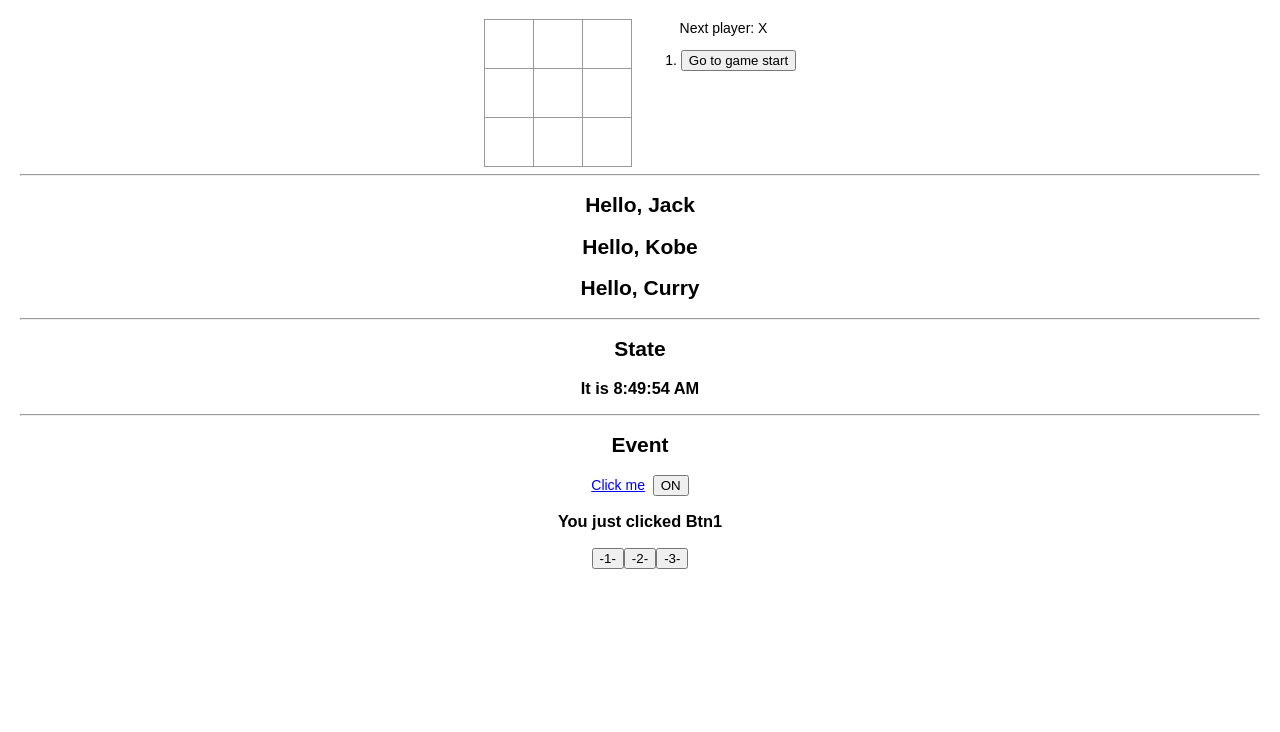
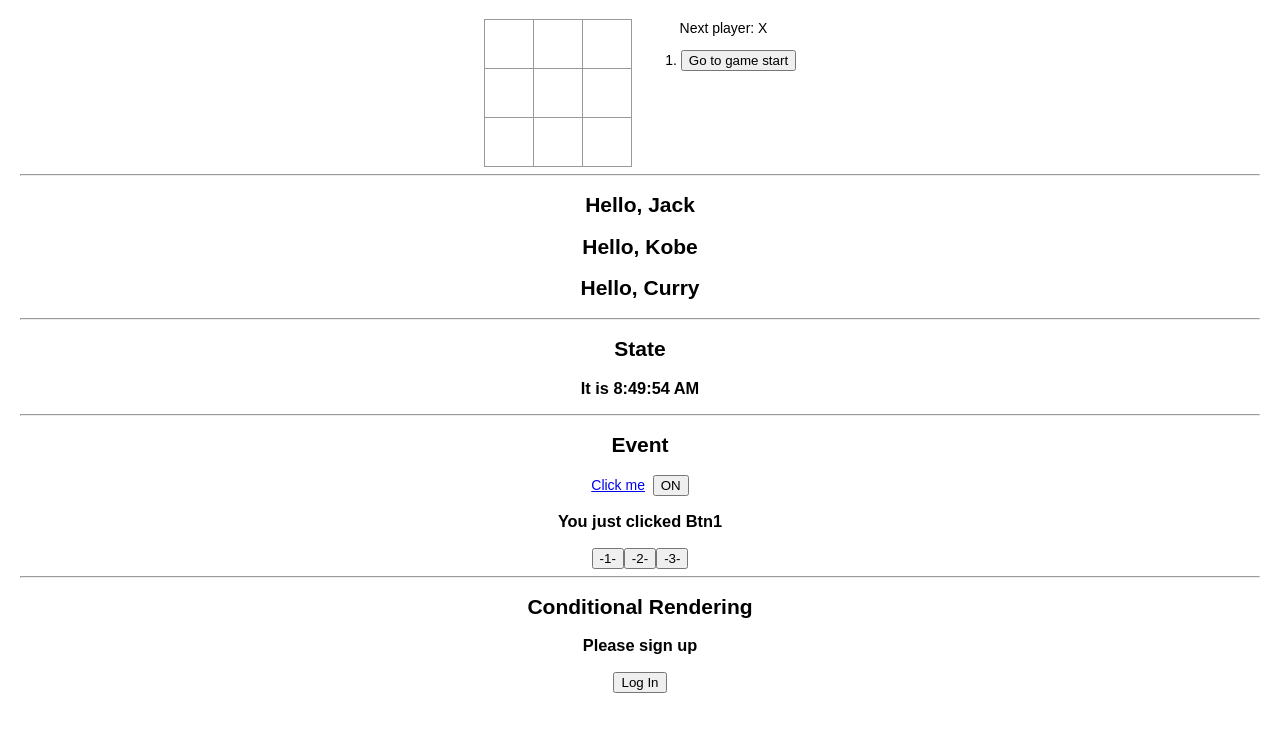
Before and after one commit to JackLiR8/react-learning, a React (Create React App) app: page / in a window 1280 px wide. Shown: the top 732 px of the page. Built offline with nearby package versions, Linux system fonts and the light colour scheme.

Commit message:
:tada: Initial: 新增核心概念-条件渲染

```diff
--- a/src/main-concepts/ApiDisplay.js
+++ b/src/main-concepts/ApiDisplay.js
@@ -2,13 +2,15 @@ import React from 'react'
 import Greet from './Component'
 import Clock from './State'
 import Event from './Event'
+import ConditionalRender from './ConditionalRender'
 
 function Main() {
   return (
     <div>
       <Greet /><hr/>
       <Clock /><hr/>
-      <Event />
+      <Event /><hr/>
+      <ConditionalRender />
     </div>
   )
 }
--- /dev/null
+++ b/src/main-concepts/ConditionalRender.js
@@ -0,0 +1,49 @@
+/**
+ * @file 条件渲染
+ */
+import React from 'react'
+
+function UserGreeting() {
+  return <h3>Welcome back!</h3>
+}
+
+function GuestGreeting() {
+  return <h3>Please sign up</h3>
+}
+
+function Greeting(props) {
+  const { isLoggedIn } = props;
+  if (isLoggedIn) {
+    return <UserGreeting />;
+  }
+  return <GuestGreeting />;
+}
+
+class ConRender extends React.Component {
+  constructor(props) {
+    super(props);
+    this.state = {
+      isLoggedIn: false
+    }
+  }
+
+  handleClick = (e) => {
+    this.setState(state => ({
+      isLoggedIn: !state.isLoggedIn,
+    }))
+  }
+
+  render() {
+    return (
+      <div>
+        <h2>Conditional Rendering</h2>
+        <Greeting isLoggedIn={this.state.isLoggedIn}/>
+        <button onClick={this.handleClick}>
+          {this.state.isLoggedIn ? 'Log Out' : 'Log In'}
+        </button>
+      </div>
+    )
+  }
+}
+
+export default ConRender;
```
